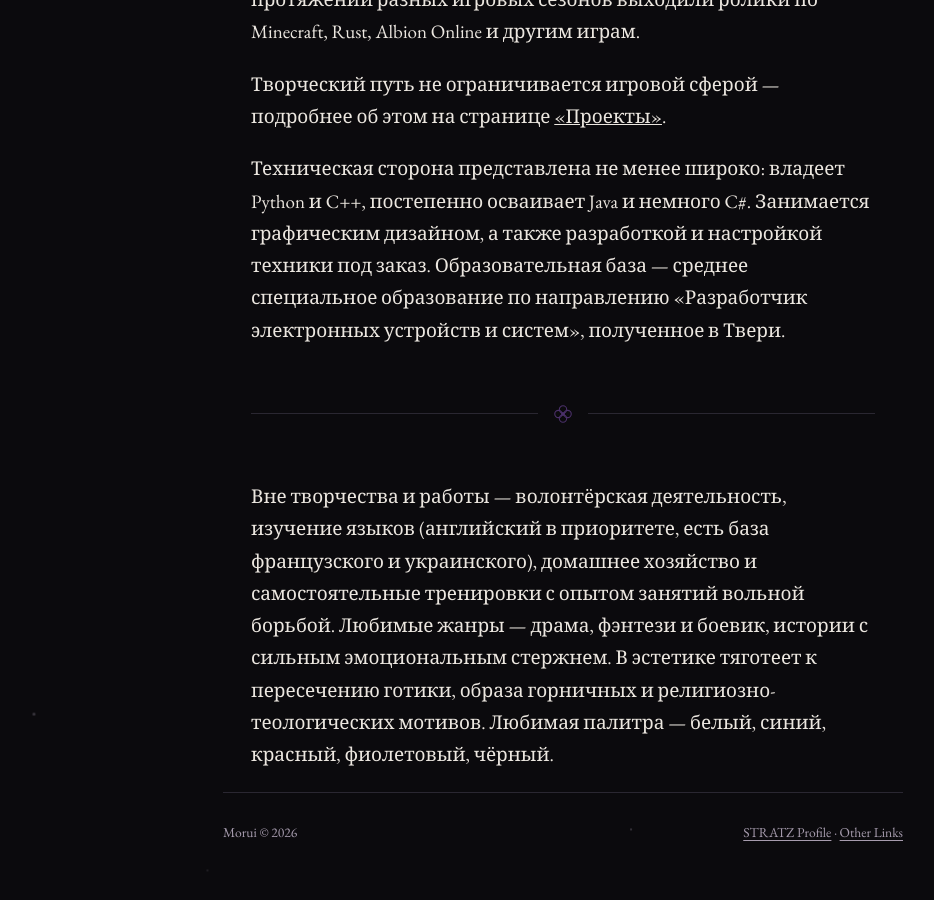
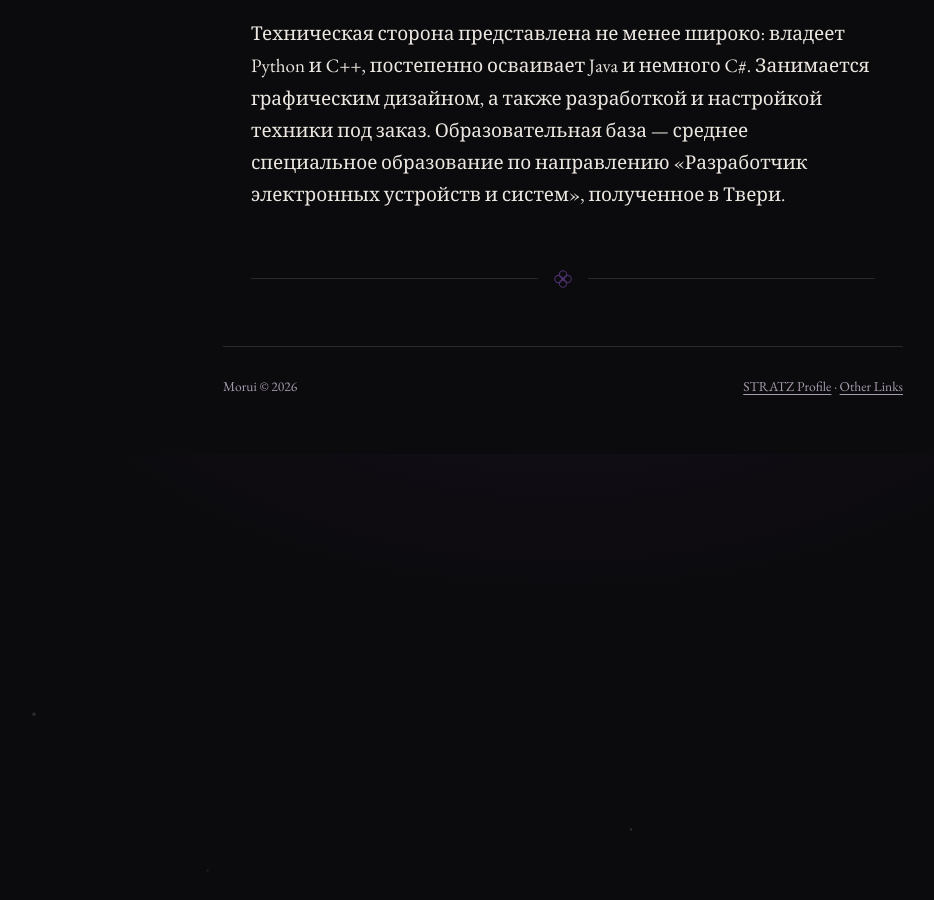
Before and after one commit to Moruika/moruika.github.io, a Jekyll site: the page built from ru/index.md, in a window 1280 px wide and 900 px high, scrolled down 1153 px. Shown: the whole window, without its empty margins (77-1011 px from the left). Built offline with Jekyll 4.4.1, drawn with Linux system fonts in a browser that asks for light colours; after the commit the page ends 1607 px from its top, so only the background shows below that; some of the changed text lies outside the part shown.

Commit message:
Update index.md

```diff
--- a/ru/index.md
+++ b/ru/index.md
@@ -7,12 +7,6 @@
 ---
 
 <p class="lede">Кирилл «Morui» Виноградов — игрок Dota 2 с серьёзным соревновательным бэкграундом, известный прежде всего как капитан команды Cult Of Maids. Одна из отличительных черт команды — нестандартный, узнаваемый подход к драфту в сочетании с темповой, агрессивной игрой.</p>
-
-<div class="stat-line">
-  <div><span class="num">3/4</span><span class="label">позиция в драфте</span></div>
-  <div><span class="num">2021</span><span class="label">команда с этого года</span></div>
-  <div><span class="num">Тверь</span><span class="label">база</span></div>
-</div>
 
 Как капитан, тяготеет скорее к лидерству по духу, нежели к строгой дисциплине — держит команду больше личным примером и общим настроем, чем приказами. К ошибкам, своим и чужим, относится спокойно, считая их естественной частью процесса, с которой нужно просто постепенно работать. Результат остаётся приоритетом, но не в ущерб самому процессу — важно, чтобы игра и работа над командой продолжали приносить удовольствие. Движим постоянным саморазвитием, а по характеру и манере держаться описывается словами «спокойная уверенность».
 
@@ -31,5 +25,3 @@
     <circle cx="12" cy="12" r="2" fill="currentColor" stroke="none"></circle>
   </svg>
 </div>
-
-Вне творчества и работы — волонтёрская деятельность, изучение языков (английский в приоритете, есть база французского и украинского), домашнее хозяйство и самостоятельные тренировки с опытом занятий вольной борьбой. Любимые жанры — драма, фэнтези и боевик, истории с сильным эмоциональным стержнем. В эстетике тяготеет к пересечению готики, образа горничных и религиозно-теологических мотивов. Любимая палитра — белый, синий, красный, фиолетовый, чёрный.
```
